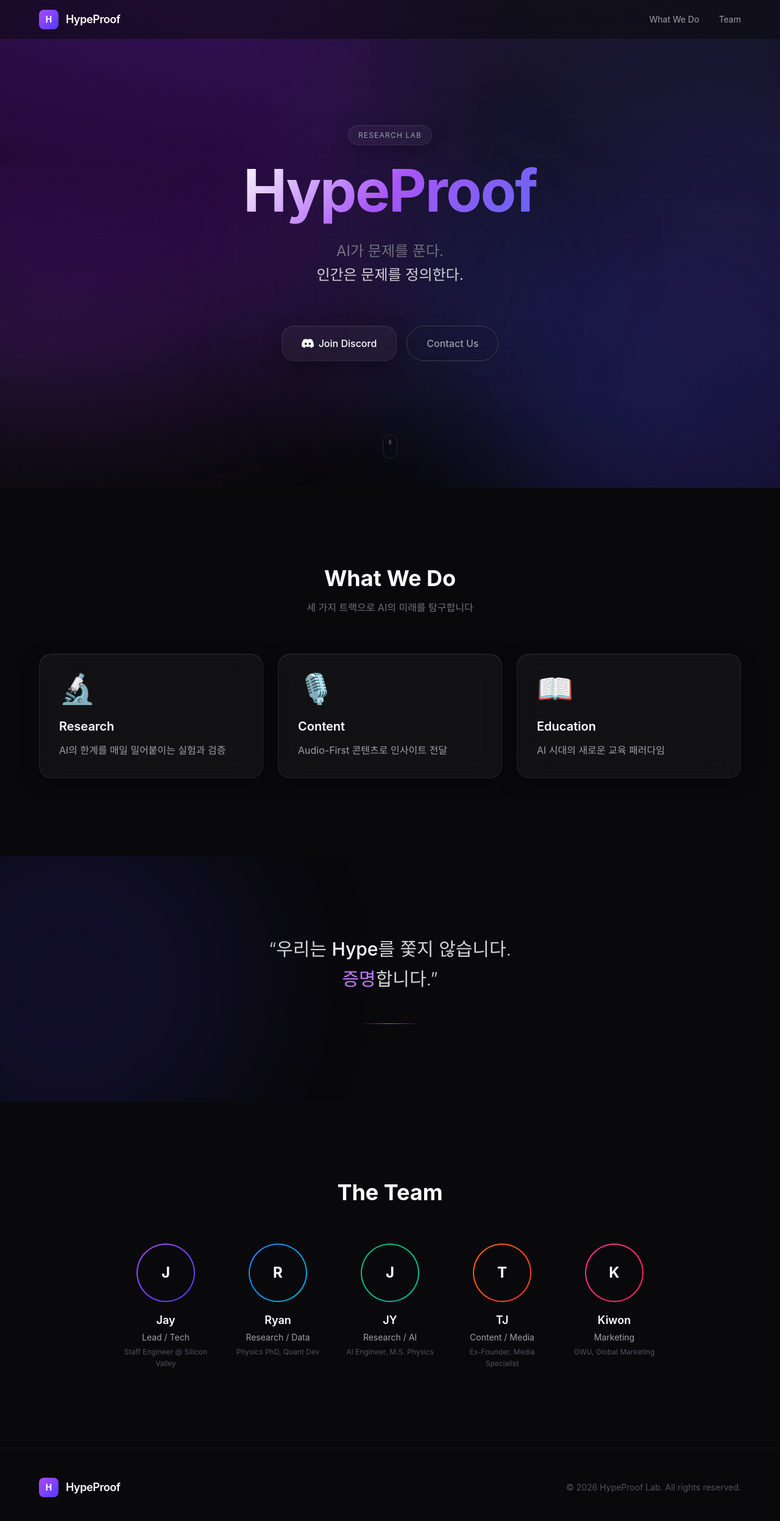
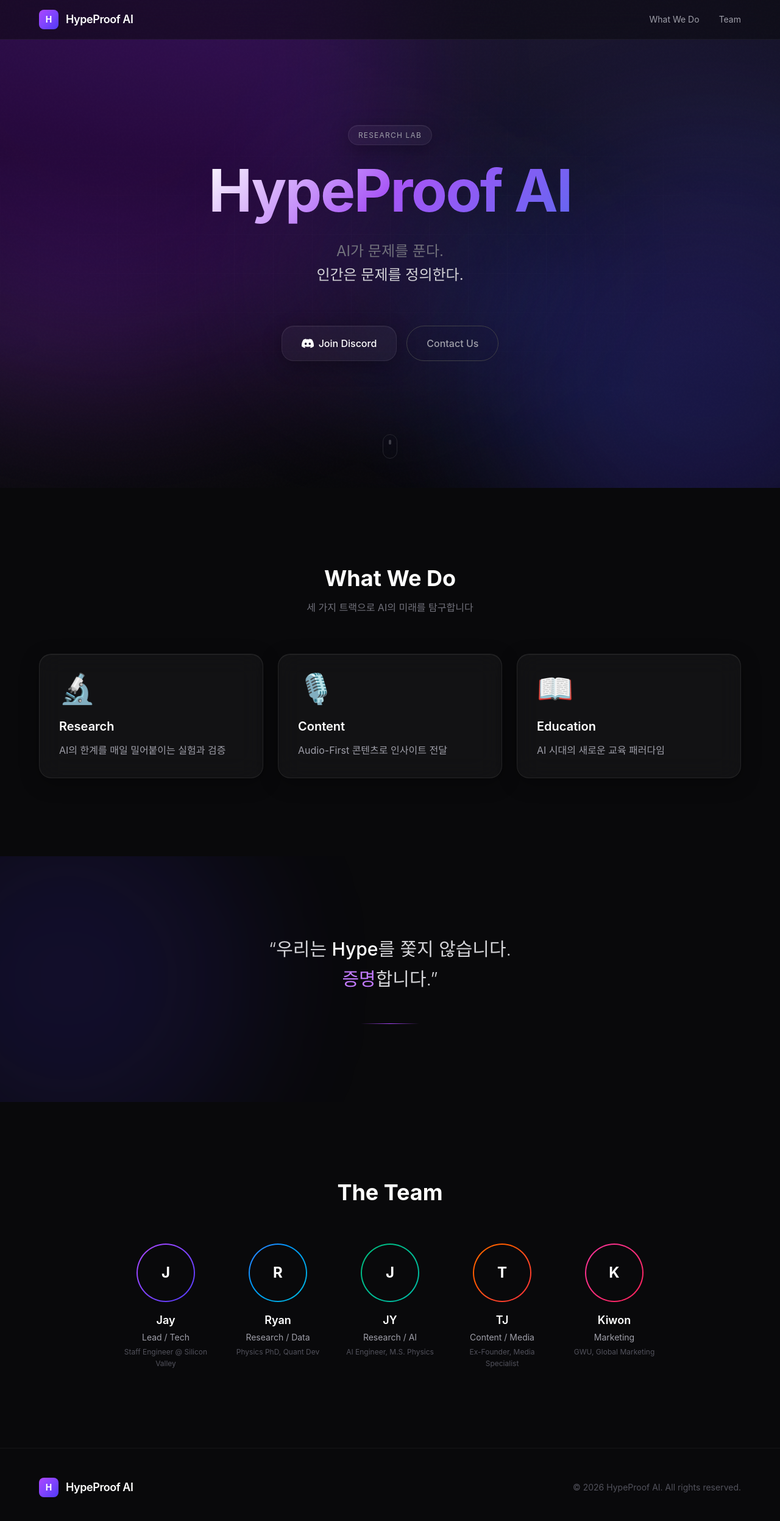
Before and after one commit to jayleekr/hypeprooflab, a Next.js app in the folder web/: page / in a window 1280 px wide. Shown: the top 2494 px of the page at 61% size. Built offline with nearby package versions, Linux system fonts and the light colour scheme.

Commit message:
🔤 Rebrand: HypeProof → HypeProof AI

```diff
--- a/web/src/app/layout.tsx
+++ b/web/src/app/layout.tsx
@@ -2,7 +2,7 @@
 import "./globals.css";
 
 export const metadata: Metadata = {
-  title: "HypeProof Lab",
+  title: "HypeProof AI",
   description: "AI가 문제를 푼다. 인간은 문제를 정의한다.",
   icons: {
     icon: "/favicon.ico",
--- a/web/src/app/page.tsx
+++ b/web/src/app/page.tsx
@@ -49,7 +49,7 @@
       <div className="w-8 h-8 rounded-lg bg-gradient-to-br from-purple-500 to-indigo-600 flex items-center justify-center">
         <span className="text-white font-bold text-sm">H</span>
       </div>
-      <span className="text-white font-semibold text-lg tracking-tight">HypeProof</span>
+      <span className="text-white font-semibold text-lg tracking-tight">HypeProof AI</span>
     </motion.div>
   );
 }
@@ -106,7 +106,7 @@
             variants={fadeInUp}
             className="text-6xl md:text-8xl font-bold tracking-tight"
           >
-            <span className="text-gradient">HypeProof</span>
+            <span className="text-gradient">HypeProof AI</span>
           </motion.h1>
 
           {/* Tagline */}
@@ -381,7 +381,7 @@
       <div className="max-w-6xl mx-auto flex flex-col md:flex-row items-center justify-between gap-4">
         <Logo />
         <p className="text-zinc-600 text-sm">
-          © 2026 HypeProof Lab. All rights reserved.
+          © 2026 HypeProof AI. All rights reserved.
         </p>
       </div>
     </footer>
```
